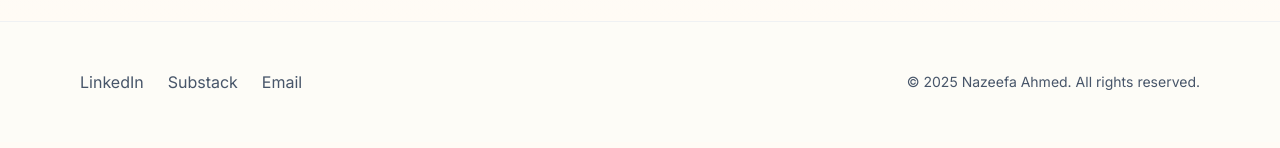
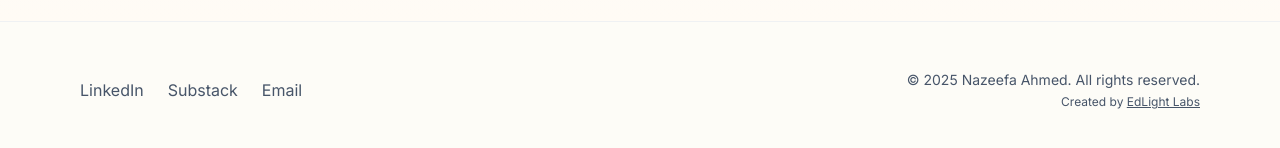
Before and after one commit to edlight123/Nazeefa, a Next.js app in the folder modern-portfolio/: page / in a window 1280 px wide. Shown: the part 5481-5629 px from the top of the page. Built offline with nearby package versions, Linux system fonts and the light colour scheme.

Commit message:
feat: add EdLight Labs credit in footer

```diff
--- a/modern-portfolio/components/footer.jsx
+++ b/modern-portfolio/components/footer.jsx
@@ -28,8 +28,21 @@ export default function Footer() {
             </a>
           </div>
 
-          <div className="text-sm text-slate-600 dark:text-slate-400">
-            © {new Date().getFullYear()} Nazeefa Ahmed. All rights reserved.
+          <div className="text-sm text-slate-600 dark:text-slate-400 text-center md:text-right">
+            <div className="mb-1">
+              © {new Date().getFullYear()} Nazeefa Ahmed. All rights reserved.
+            </div>
+            <div className="text-xs">
+              Created by{' '}
+              <a
+                href="https://www.edlight.org/labs"
+                target="_blank"
+                rel="noopener noreferrer"
+                className="hover:text-ocean-500 dark:hover:text-ocean-400 transition-colors underline"
+              >
+                EdLight Labs
+              </a>
+            </div>
           </div>
         </div>
       </div>
```
